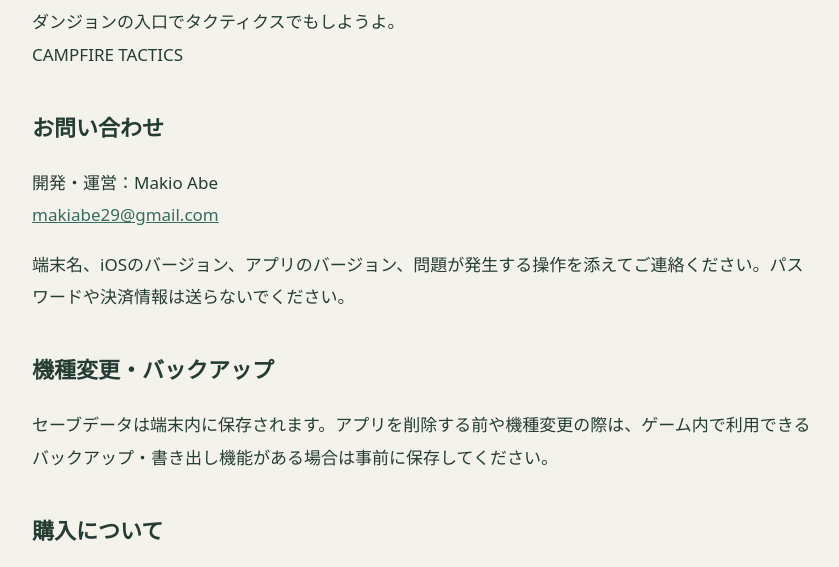
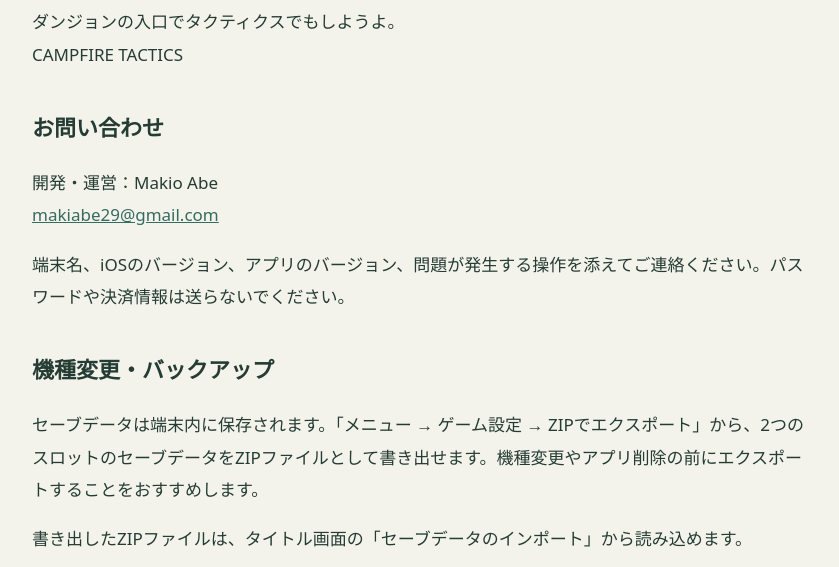
Before and after one commit to makiabe/https-github.com-makiabe-dungeon-tact-wiki, a website: page support.html in a window 1280 px wide. Shown: the part 163-730 px from the top of the page, without its empty margins (218-1057 px from the left). Drawn offline with Linux system fonts and the light colour scheme.

Commit message:
Clarify save data export and import instructions

```diff
--- a/support.html
+++ b/support.html
@@ -1 +1 @@
-<!doctype html><html lang="ja"><meta charset="utf-8"><meta name="robots" content="noindex"><meta name="viewport" content="width=device-width,initial-scale=1"><title>サポート | ダンジョンの入口でタクティクスでもしようよ。</title><style>body{margin:0;background:#f4f3eb;color:#243c34;font:17px/1.9 system-ui,sans-serif}main{max-width:780px;margin:auto;padding:40px 24px}h1{font-size:30px}h2{margin-top:36px;font-size:22px}a{color:#366b61}nav{margin:30px 0;border-top:1px solid #bdc7bb;padding-top:20px}</style><main><a href="./">Wikiへ戻る</a><h1>サポート</h1><p>ダンジョンの入口でタクティクスでもしようよ。<br>CAMPFIRE TACTICS</p><h2>お問い合わせ</h2><p>開発・運営：Makio Abe<br><a href="mailto:makiabe29@gmail.com">makiabe29@gmail.com</a></p><p>端末名、iOSのバージョン、アプリのバージョン、問題が発生する操作を添えてご連絡ください。パスワードや決済情報は送らないでください。</p><h2>機種変更・バックアップ</h2><p>セーブデータは端末内に保存されます。アプリを削除する前や機種変更の際は、ゲーム内で利用できるバックアップ・書き出し機能がある場合は事前に保存してください。</p><h2>購入について</h2><p>買い切りで、アプリ内購入や追加課金はありません。購入履歴や返金についてはAppleの購入サポートをご利用ください。</p><nav><a href="support.html">サポート</a> · <a href="privacy.html">プライバシーポリシー</a></nav></main></html>
+<!doctype html><html lang="ja"><meta charset="utf-8"><meta name="robots" content="noindex"><meta name="viewport" content="width=device-width,initial-scale=1"><title>サポート | ダンジョンの入口でタクティクスでもしようよ。</title><style>body{margin:0;background:#f4f3eb;color:#243c34;font:17px/1.9 system-ui,sans-serif}main{max-width:780px;margin:auto;padding:40px 24px}h1{font-size:30px}h2{margin-top:36px;font-size:22px}a{color:#366b61}nav{margin:30px 0;border-top:1px solid #bdc7bb;padding-top:20px}</style><main><a href="./">Wikiへ戻る</a><h1>サポート</h1><p>ダンジョンの入口でタクティクスでもしようよ。<br>CAMPFIRE TACTICS</p><h2>お問い合わせ</h2><p>開発・運営：Makio Abe<br><a href="mailto:makiabe29@gmail.com">makiabe29@gmail.com</a></p><p>端末名、iOSのバージョン、アプリのバージョン、問題が発生する操作を添えてご連絡ください。パスワードや決済情報は送らないでください。</p><h2>機種変更・バックアップ</h2><p>セーブデータは端末内に保存されます。「メニュー → ゲーム設定 → ZIPでエクスポート」から、2つのスロットのセーブデータをZIPファイルとして書き出せます。機種変更やアプリ削除の前にエクスポートすることをおすすめします。</p><p>書き出したZIPファイルは、タイトル画面の「セーブデータのインポート」から読み込めます。</p><h2>購入について</h2><p>買い切りで、アプリ内購入や追加課金はありません。購入履歴や返金についてはAppleの購入サポートをご利用ください。</p><nav><a href="support.html">サポート</a> · <a href="privacy.html">プライバシーポリシー</a></nav></main></html>
```
